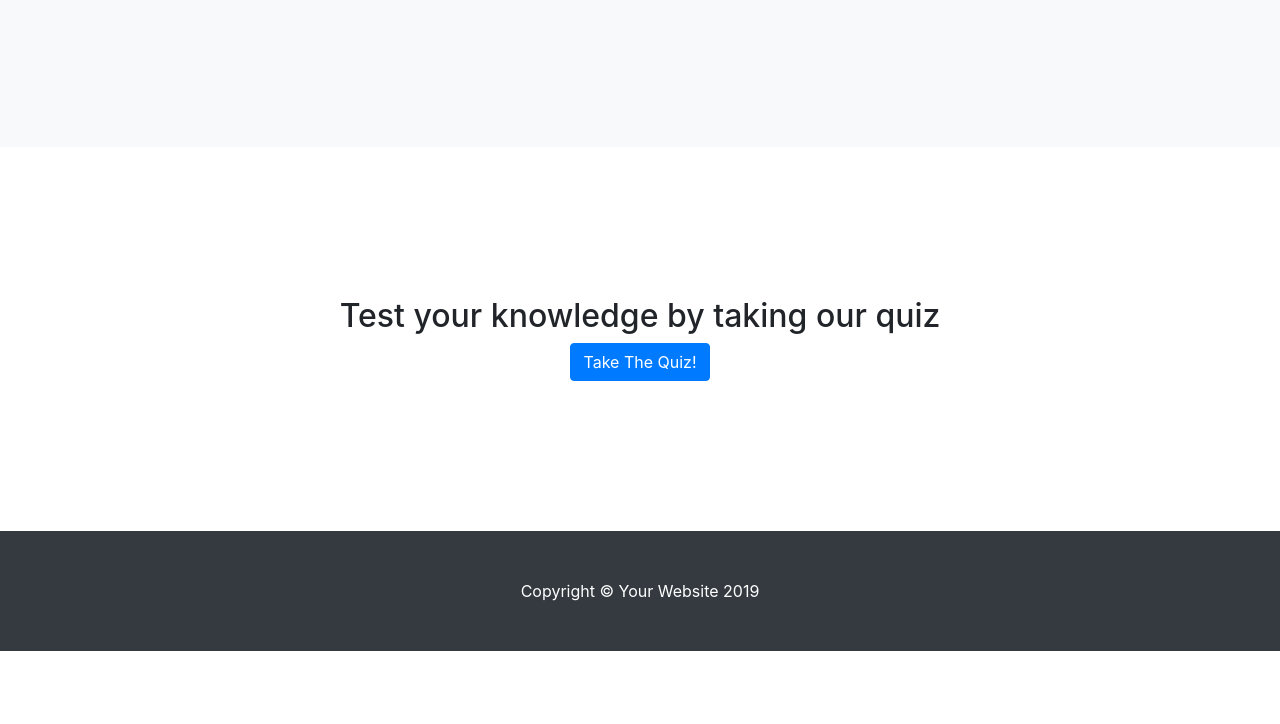
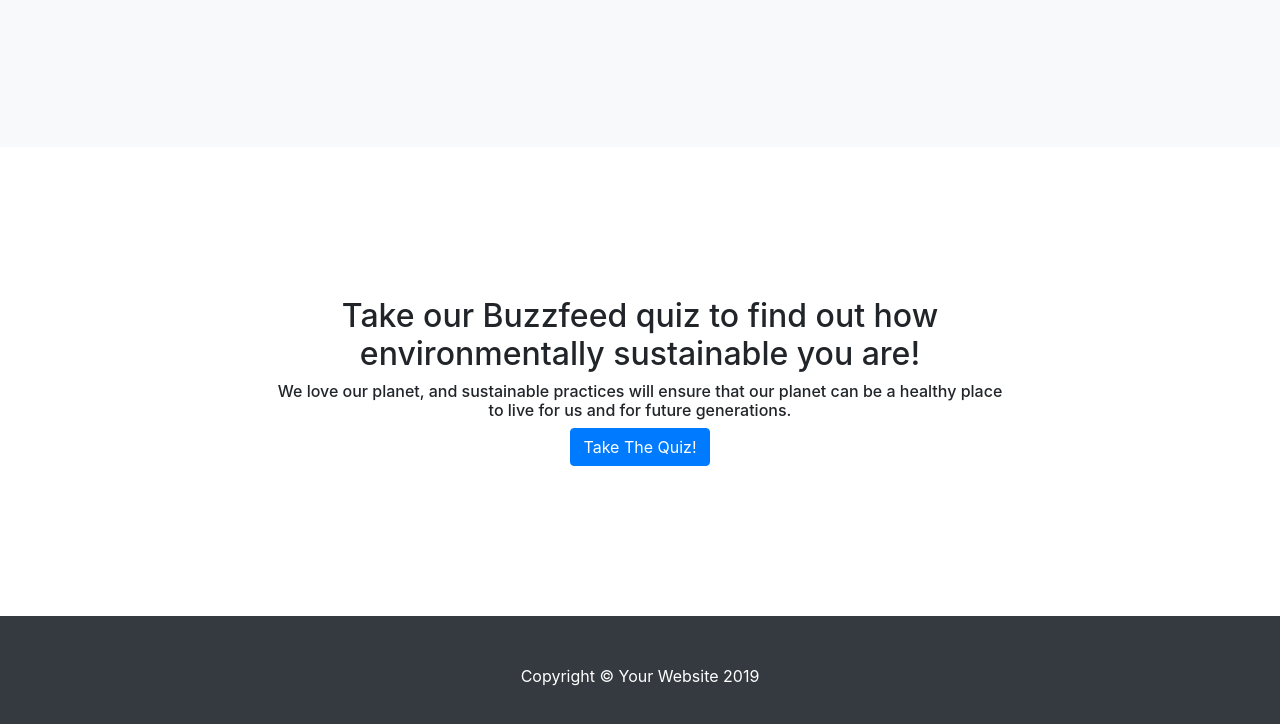
Before and after one commit to fernsanchez2334/devfest-2019, a website with bundled scripts: page startbootstrap-scrolling-nav-gh-pages/index.html in a window 1280 px wide. Shown: the part 1356-2080 px from the top of the page. Before the commit the page ends 2007 px from the top, so only its background shows below. Built offline with nearby package versions, Linux system fonts and the light colour scheme.

Commit message:
Update index.html

```diff
--- a/startbootstrap-scrolling-nav-gh-pages/index.html
+++ b/startbootstrap-scrolling-nav-gh-pages/index.html
@@ -78,8 +78,9 @@
     <div class="container">
       <div class="row">
         <div class="col-lg-8 mx-auto">
-          <center><h2>Test your knowledge by taking our quiz</h2>
-            <a class="btn btn-primary" href="Learn.html" role="button">Take The Quiz!</a>
+          <center><h2>Take our Buzzfeed quiz to find out how environmentally sustainable you are!</h2>
+          <center><h6>We love our planet, and sustainable practices will ensure that our planet can be a healthy place to live for us and for future generations.</h6>
+            <a class="btn btn-primary" href="https://www.buzzfeed.com/ailene025/how-sustainable-are-you-3sdz5" role="button">Take The Quiz!</a>
           </center>
         </div>
       </div>
```
